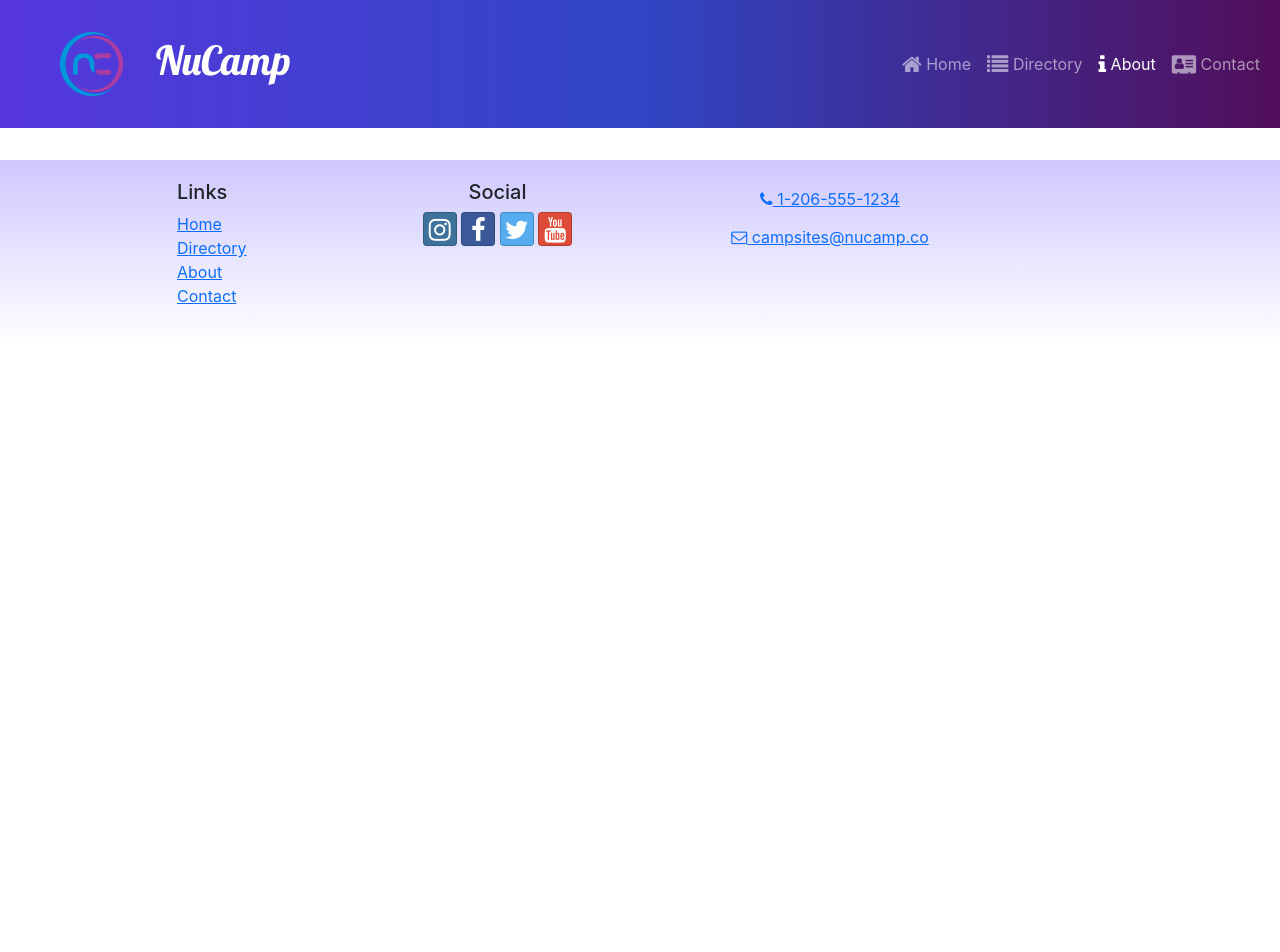
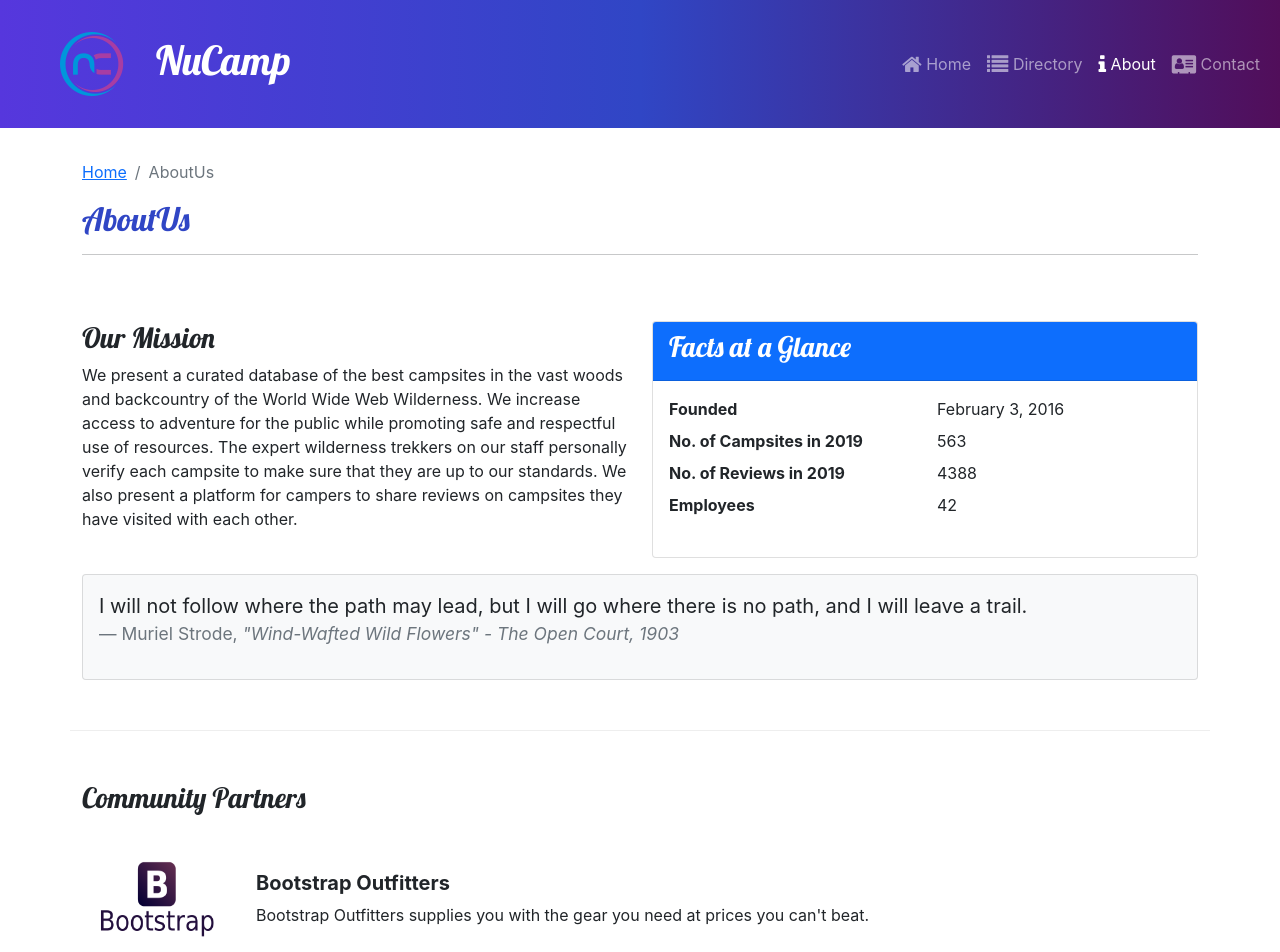
Before and after one commit to aliersh/react-site, a React (Create React App) app: page /about in a window 1280 px wide. Shown: the top 952 px of the page. Before the commit the page ends 800 px from the top, so only its background shows below. Built offline with nearby package versions, Linux system fonts and the light colour scheme.

Commit message:
Workshop 2 Assignment

```diff
--- a/src/App.js
+++ b/src/App.js
@@ -5,6 +5,7 @@
 import Footer from './components/Footer';
 import CampsitesDirectoryPage from './pages/CampsitesDirectoryPage';
 import CampsiteDetailPage from './pages/CampsiteDetailPage';
+import AboutPage from './pages/AboutPage';
 import './App.css';
 
 function App() {
@@ -19,6 +20,7 @@
             path='directory/:campsiteId'
             element={<CampsiteDetailPage />}
           />
+          <Route path='about' element={<AboutPage />} />
         </Routes>
       <Footer />
     </div>
--- a/src/features/display/DisplayList.js
+++ b/src/features/display/DisplayList.js
@@ -2,9 +2,10 @@
 import DisplayCard from "./DisplayCard"
 import { selectFeaturedCampsite } from "../campsites/campsitesSlice";
 import { selectFeaturedPromotion } from "../promotions/promotionsSlice";
+import { selectFeaturedPartner } from "../partners/partnersSlice";
 
 const DisplayList = () => {
-    const items = [selectFeaturedCampsite(), selectFeaturedPromotion()]
+    const items = [selectFeaturedCampsite(), selectFeaturedPromotion(), selectFeaturedPartner()]
 
     return (
         <Row>
--- /dev/null
+++ b/src/features/partners/Partner.js
@@ -0,0 +1,18 @@
+const Partner = ({ partner }) => {
+    if (partner) {
+        const { image, name, description } = partner;
+
+        return(
+            <>
+                <img  src={image} alt={name} style={{width: "150px"}} />
+                <div className="m-4">
+                    <h5 className='fw-bold'>{name}</h5>
+                    {description}
+                </div>
+            </>
+        );
+    };
+    return null;
+};
+
+export default Partner;
--- /dev/null
+++ b/src/features/partners/PartnersList.js
@@ -0,0 +1,21 @@
+import { Col } from "reactstrap";
+import Partner from "./Partner";
+import { selectAllPartners } from "./partnersSlice";
+
+const PartnerList = () => {
+    const partners = selectAllPartners();
+
+    return (
+        <Col className="mt-4">
+            {partners.map((partner) => {
+                return (
+                    <div className="d-flex mb-5" key={partner.id}>
+                        <Partner partner={partner} />
+                    </div>
+                );
+            })}
+        </Col>
+    );
+};
+
+export default PartnerList;
--- /dev/null
+++ b/src/features/partners/partnersSlice.js
@@ -0,0 +1,9 @@
+import { PARTNERS } from "../../app/shared/PARTNERS"
+
+export const selectAllPartners = () => {
+    return PARTNERS;
+};
+
+export const selectFeaturedPartner = () => {
+    return PARTNERS.find((partner) => partner.featured);
+};
--- /dev/null
+++ b/src/pages/AboutPage.js
@@ -0,0 +1,73 @@
+import { Col, Row, Container, Card, CardBody, CardHeader } from "reactstrap";
+import SubHeader from "../components/SubHeader";
+import PartnerList from "../features/partners/PartnersList";
+
+const AboutPage = () => {
+    return (
+        <Container>
+            <SubHeader current="AboutUs" />
+            <Row className="row-content">
+                <Col sm="6">
+                    <h3>Our Mission</h3>
+                    <p>
+                        We present a curated database of the best campsites in the
+                        vast woods and backcountry of the World Wide Web Wilderness.
+                        We increase access to adventure for the public while
+                        promoting safe and respectful use of resources. The expert
+                        wilderness trekkers on our staff personally verify each
+                        campsite to make sure that they are up to our standards. We
+                        also present a platform for campers to share reviews on
+                        campsites they have visited with each other.
+                    </p>
+                </Col>
+                <Col sm="6">
+                    <Card>
+                        <CardHeader className="bg-primary text-white">
+                            <h3>Facts at a Glance</h3>
+                        </CardHeader>
+                        <CardBody>
+                        <dl className='row'>
+                                <dt className='col-6'>Founded</dt>
+                                <dd className='col-6'>February 3, 2016</dd>
+                                <dt className='col-6'>No. of Campsites in 2019</dt>
+                                <dd className='col-6'>563</dd>
+                                <dt className='col-6'>No. of Reviews in 2019</dt>
+                                <dd className='col-6'>4388</dd>
+                                <dt className='col-6'>Employees</dt>
+                                <dd className='col-6'>42</dd>
+                            </dl>
+                        </CardBody>
+                    </Card>
+                </Col>
+                <Col>
+                    <Card className="bg-light mt-3">
+                        <CardBody>
+                            <blockquote className="blockquote">
+                                <p>
+                                    I will not follow where the path may lead, but I
+                                    will go where there is no path, and I will leave
+                                    a trail.
+                                </p>
+                                <footer className="blockquote-footer">
+                                Muriel Strode,{' '}
+                                    <cite title='Source Title'>
+                                        "Wind-Wafted Wild Flowers" - The Open Court,
+                                        1903
+                                    </cite>
+                                </footer>
+                            </blockquote>
+                        </CardBody>
+                    </Card>
+                </Col>
+            </Row>
+            <Row className="row-content">
+                <Col xs="12">
+                    <h3>Community Partners</h3>
+                </Col>
+                <PartnerList />
+            </Row>
+        </Container>
+    );
+};
+
+export default AboutPage;
```
